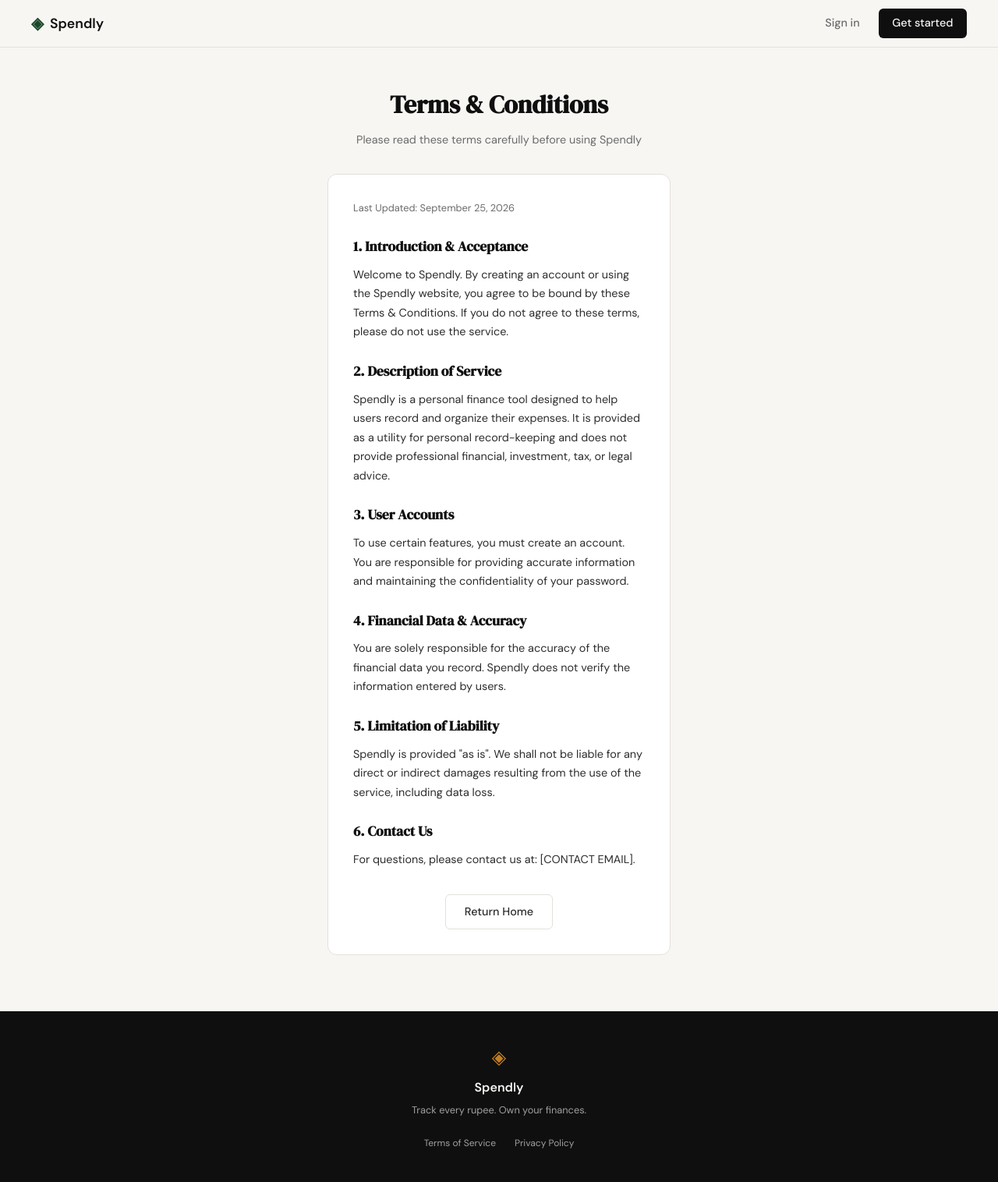
After one commit to ansh-gupta98/spendly, a Flask app: page /terms in a window 1280 px wide. The commit adds this page. Shown: the whole page at 78% size. Run offline with Flask 3, Linux system fonts and the light colour scheme.

Commit message:
Add Terms and Conditions and Privacy Policy pages
- Added /terms and /privacy routes in app.py
- Created professional templates for Terms and Privacy policies matching the site theme
- Added legal links to footer in base.html and registration page
- Styled pages to be consistent with auth-section and auth-card layout

Co-Authored-By: Claude Code <noreply@anthropic.com>

```diff
--- a/expense-tracker/app.py
+++ b/expense-tracker/app.py
@@ -20,6 +20,16 @@ def register():
 @app.route("/login")
 def login():
     return render_template("login.html")
+
+
+@app.route("/terms")
+def terms():
+    return render_template("terms.html")
+
+
+@app.route("/privacy")
+def privacy():
+    return render_template("privacy.html")
 
 
 # ------------------------------------------------------------------ #
--- a/expense-tracker/static/css/style.css
+++ b/expense-tracker/static/css/style.css
@@ -511,6 +511,11 @@ a { color: inherit; text-decoration: none; }
 /* Responsive                                                          */
 /* ------------------------------------------------------------------ */
 
+.footer-links a:hover {
+    color: var(--paper) !important;
+    text-decoration: underline;
+}
+
 @media (max-width: 900px) {
     .hero {
         grid-template-columns: 1fr;
--- a/expense-tracker/templates/base.html
+++ b/expense-tracker/templates/base.html
@@ -34,6 +34,10 @@
             <span class="brand-icon">◈</span>
             <span class="footer-name">Spendly</span>
             <p class="footer-copy">Track every rupee. Own your finances.</p>
+            <div class="footer-links" style="display: flex; gap: 1.5rem; margin-top: 1rem; font-size: 0.75rem; color: var(--ink-faint);">
+                <a href="{{ url_for('terms') }}" style="transition: color 0.2s;">Terms of Service</a>
+                <a href="{{ url_for('privacy') }}" style="transition: color 0.2s;">Privacy Policy</a>
+            </div>
         </div>
     </footer>
 
--- a/expense-tracker/templates/register.html
+++ b/expense-tracker/templates/register.html
@@ -38,6 +38,12 @@
                 </div>
                 <button type="submit" class="btn-submit">Create account</button>
             </form>
+            <p style="font-size: 0.8rem; color: var(--ink-muted); margin-top: 1rem; text-align: center; line-height: 1.4;">
+                By creating an account, you agree to our
+                <a href="{{ url_for('terms') }}" style="color: var(--accent); font-weight: 500;">Terms & Conditions</a>
+                and acknowledge our
+                <a href="{{ url_for('privacy') }}" style="color: var(--accent); font-weight: 500;">Privacy Policy</a>.
+            </p>
         </div>
 
         <p class="auth-switch">
--- /dev/null
+++ b/expense-tracker/templates/terms.html
@@ -0,0 +1,41 @@
+{% extends "base.html" %}
+{% block title %}Terms & Conditions — Spendly{% endblock %}
+
+{% block content %}
+<section class="auth-section">
+    <div class="auth-container">
+        <div class="auth-header">
+            <h1 class="auth-title">Terms & Conditions</h1>
+            <p class="auth-subtitle">Please read these terms carefully before using Spendly</p>
+        </div>
+
+        <div class="auth-card">
+            <div style="text-align: left; color: var(--ink-soft); font-size: 0.9rem; line-height: 1.7;">
+                <p style="font-size: 0.8rem; color: var(--ink-muted); margin-bottom: 1.5rem;">Last Updated: September 25, 2026</p>
+
+                <h3 style="color: var(--ink); font-family: var(--font-display); font-size: 1.1rem; margin: 1.5rem 0 0.5rem;">1. Introduction & Acceptance</h3>
+                <p>Welcome to Spendly. By creating an account or using the Spendly website, you agree to be bound by these Terms & Conditions. If you do not agree to these terms, please do not use the service.</p>
+
+                <h3 style="color: var(--ink); font-family: var(--font-display); font-size: 1.1rem; margin: 1.5rem 0 0.5rem;">2. Description of Service</h3>
+                <p>Spendly is a personal finance tool designed to help users record and organize their expenses. It is provided as a utility for personal record-keeping and does not provide professional financial, investment, tax, or legal advice.</p>
+
+                <h3 style="color: var(--ink); font-family: var(--font-display); font-size: 1.1rem; margin: 1.5rem 0 0.5rem;">3. User Accounts</h3>
+                <p>To use certain features, you must create an account. You are responsible for providing accurate information and maintaining the confidentiality of your password.</p>
+
+                <h3 style="color: var(--ink); font-family: var(--font-display); font-size: 1.1rem; margin: 1.5rem 0 0.5rem;">4. Financial Data & Accuracy</h3>
+                <p>You are solely responsible for the accuracy of the financial data you record. Spendly does not verify the information entered by users.</p>
+
+                <h3 style="color: var(--ink); font-family: var(--font-display); font-size: 1.1rem; margin: 1.5rem 0 0.5rem;">5. Limitation of Liability</h3>
+                <p>Spendly is provided "as is". We shall not be liable for any direct or indirect damages resulting from the use of the service, including data loss.</p>
+
+                <h3 style="color: var(--ink); font-family: var(--font-display); font-size: 1.1rem; margin: 1.5rem 0 0.5rem;">6. Contact Us</h3>
+                <p>For questions, please contact us at: [CONTACT EMAIL].</p>
+            </div>
+
+            <div style="text-align: center; margin-top: 2rem;">
+                <a href="{{ url_for('landing') }}" class="btn-ghost" style="display: inline-block;">Return Home</a>
+            </div>
+        </div>
+    </div>
+</section>
+{% endblock %}
```
Also changed, not shown: expense-tracker/templates/privacy.html (added, +38 -0 lines).
